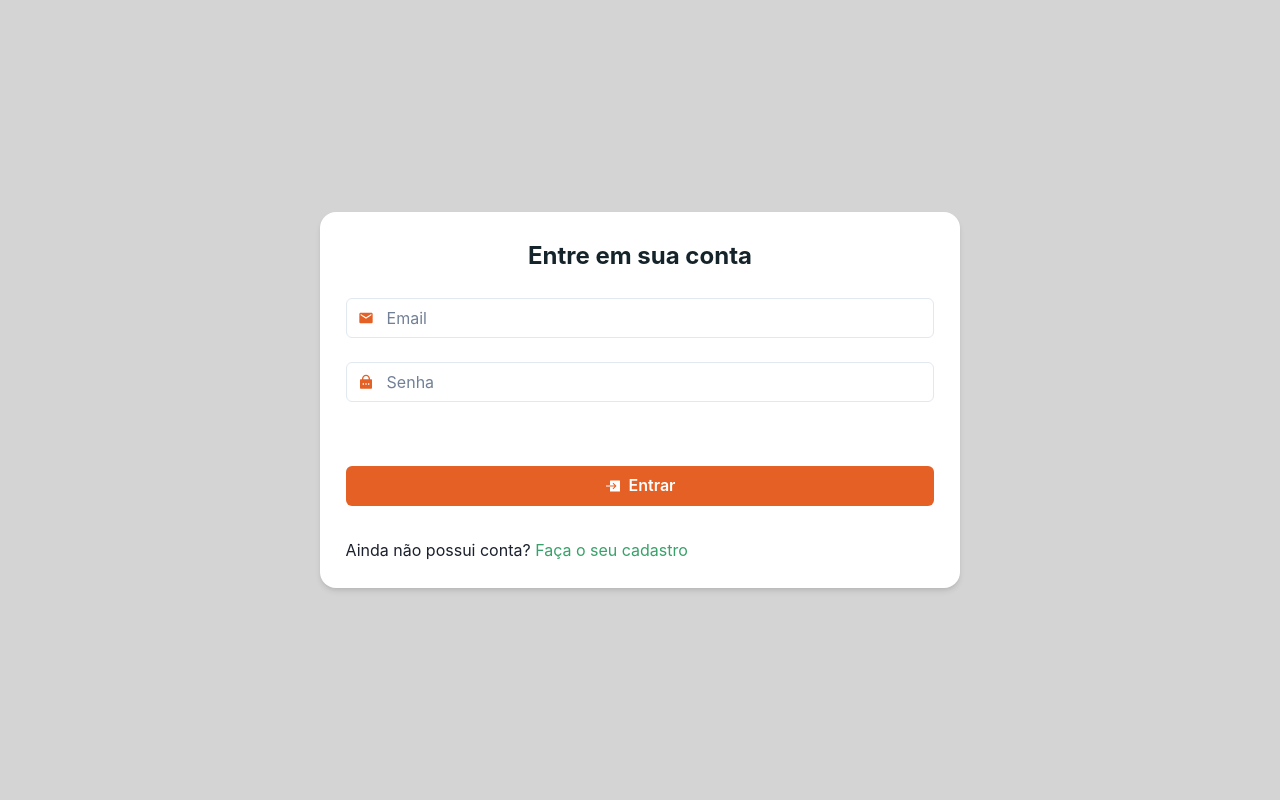
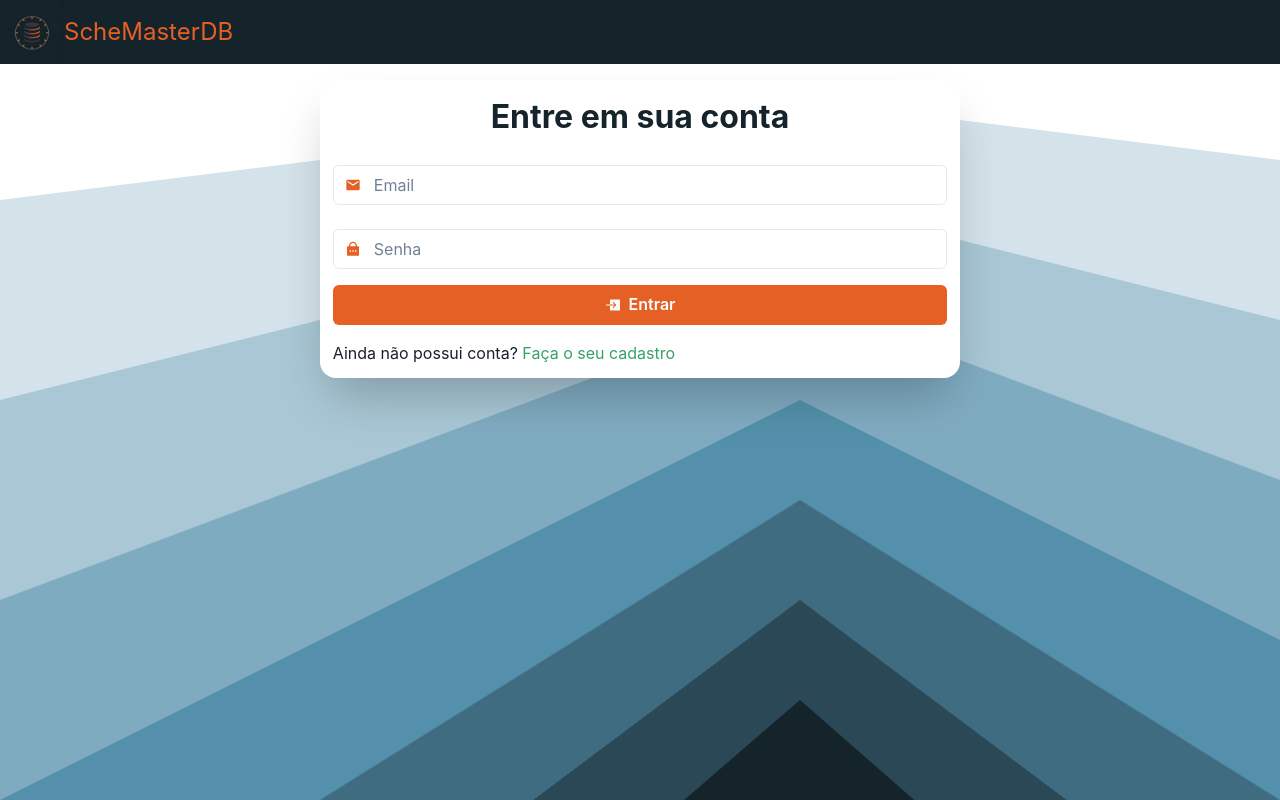
Before and after one commit to JeanLima2112/ScheMasterDB, a React (Vite) app in the folder schemasterdb_Front_End/: page /login in a window 1280 px wide. Built offline with nearby package versions, Linux system fonts and the light colour scheme.

Commit message:
login and singin page

```diff
--- a/schemasterdb_Front_End/src/components/header/Header.tsx
+++ b/schemasterdb_Front_End/src/components/header/Header.tsx
@@ -1,9 +1,27 @@
-import { Flex, Text } from "@chakra-ui/react";
+import { Flex, Image, Text } from "@chakra-ui/react";
+import { useNavigate } from "react-router-dom";
 
-export default function Header(){
-    return(
-        <Flex w='100%' h='6dvh' borderBottom='1px solid ' bg='#f6f6f6'  justifyContent='center' alignItems='center'>
-            <Text>Header</Text>
-        </Flex>
-    )
+export default function Header() {
+    const navigate = useNavigate();
+  return (
+    <Flex
+      bg="primary"
+      color="white"
+      justifyContent="space-between"
+      width="100%"
+      zIndex="1000"
+    >
+      <Flex
+      w="4rem"
+      alignItems="center"
+      cursor="pointer"
+      onClick={() => navigate("/")}
+    >
+      <Image src="src/assets/logo/favicon/android-chrome-192x192.png" />
+      <Text fontSize="1.5rem" color="secondary">
+        ScheMasterDB
+      </Text>
+    </Flex>
+    </Flex>
+  );
 }
--- a/schemasterdb_Front_End/src/pages/Enter/signin/SignIn.tsx
+++ b/schemasterdb_Front_End/src/pages/Enter/signin/SignIn.tsx
@@ -8,6 +8,7 @@ import {
   InputLeftElement,
   Link,
   Text,
+  Fade,
 } from "@chakra-ui/react";
 import { useForm } from "react-hook-form";
 import { IoEnterSharp } from "react-icons/io5";
@@ -18,6 +19,8 @@ import { Link as RouterLink, useNavigate } from "react-router-dom";
 import axios from "axios";
 import { UserCreate } from "../types/type";
 import { setToken } from "../../../auth/Auth";
+import Header from "../../../components/header/Header";
+import { useEffect, useState } from "react";
 
 export default function AuthPage() {
   const {
@@ -43,32 +46,48 @@ export default function AuthPage() {
       });
   };
 
+  const [isVisible, setIsVisible] = useState(false);
+
+  useEffect(() => {
+    setIsVisible(true);
+  }, []);
+
   return (
     <Flex
       alignItems="center"
-      justifyContent="center"
       minH="100vh"
       direction="column"
       gap="1rem"
-      bg="#d4d4d4" // Você pode usar uma cor padrão aqui ou definir uma variável de cor
+      bgImage="url('./src/assets/background/cornered-stairs.svg')"
+      bgSize="cover"
     >
+      <Header />
+      <Fade in={isVisible}>
         <Flex
           direction="column"
           minW="40rem"
-        gap="2rem"
+          gap="1rem"
           bg="white"
           p="2%"
           borderRadius="1rem"
-        boxShadow="md" // Adicione uma sombra para dar mais profundidade
+          boxShadow="2xl"
+          transform={isVisible ? "translateY(0)" : "translateY(20px)"}
+          opacity={isVisible ? 1 : 0}
+          transition="transform 0.5s ease, opacity 0.5s ease"
         >
           <Flex direction="column" gap="1.5rem">
-          <Text fontSize="2xl" fontWeight="bold" textAlign="center" color="primary">
+            <Text
+              fontSize="2rem"
+              fontWeight="bold"
+              textAlign="center"
+              color="primary"
+            >
               Entre em sua conta
             </Text>
 
             <FormControl isInvalid={!!errors?.email}>
               <InputGroup color="secondary">
-              <InputLeftElement  pointerEvents="none">
+                <InputLeftElement pointerEvents="none">
                   <MdEmail />
                 </InputLeftElement>
                 <Input
@@ -122,7 +141,6 @@ export default function AuthPage() {
             color="text"
             variant="solid"
             w="100%"
-          mt="2rem"
             gap=".5rem"
             onClick={() => handleSubmit(onSignInSubmit)()}
           >
@@ -132,11 +150,12 @@ export default function AuthPage() {
 
           <Text textAlign="start">
             Ainda não possui conta?{" "}
-          <Link as={RouterLink} to="/singup" color="accent">
+            <Link as={RouterLink} to="/signup" color="accent">
               Faça o seu cadastro
             </Link>
           </Text>
         </Flex>
+      </Fade>
     </Flex>
   );
 }
--- a/schemasterdb_Front_End/src/pages/Enter/signup/SignUp.tsx
+++ b/schemasterdb_Front_End/src/pages/Enter/signup/SignUp.tsx
@@ -7,10 +7,11 @@ import {
   Input,
   InputGroup,
   InputLeftElement,
+  Link,
   Text,
-  Link,
-  Image,
+  Fade,
 } from "@chakra-ui/react";
+import axios from "axios";
 import { useForm } from "react-hook-form";
 import { FaUser } from "react-icons/fa";
 import { GoCheckbox } from "react-icons/go";
@@ -18,10 +19,10 @@ import { IoMdPersonAdd } from "react-icons/io";
 import { MdEmail } from "react-icons/md";
 import { RiLockPasswordFill } from "react-icons/ri";
 import { Link as RouterLink, useNavigate } from "react-router-dom";
-import axios from "axios";
-
+import { setToken } from "../../../auth/Auth";
+import Header from "../../../components/header/Header";
 import { UserCreate } from "../types/type";
-import { setToken } from "../../../auth/Auth";
+import { useEffect, useState } from "react";
 
 export default function SignUp() {
   const {
@@ -32,6 +33,12 @@ export default function SignUp() {
   } = useForm<UserCreate>();
   const watchPassword = watch("password");
   const navigate = useNavigate();
+
+  const [isVisible, setIsVisible] = useState(false);
+
+  useEffect(() => {
+    setIsVisible(true);
+  }, []);
 
   const onSignUpSubmit = (data: UserCreate) => {
     console.log(data);
@@ -62,26 +69,36 @@ export default function SignUp() {
   return (
     <Flex
       alignItems="center"
-      py="2rem"
       minH="100vh"
       direction="column"
       gap="1rem"
       bgImage="url('./src/assets/background/cornered-stairs.svg')"
       bgSize="cover"
     >
+      <Header />
+      <Fade in={isVisible}>
         <Flex
           direction="column"
           minW="40rem"
-        bg="tertiary1"
-        p="1%"
+          bg="text"
+          px="5%"
+          pb="2%"
           borderRadius="1rem"
+          boxShadow="2xl"
+          transform={isVisible ? "translateY(0)" : "translateY(20px)"}
+          opacity={isVisible ? 1 : 0}
+          transition="transform 0.5s ease, opacity 0.5s ease"
         >
           <Flex justifyContent="center">
-          <Image
-            src="src\assets\favicon_removebg\apple-touch-icon.png"
-            alt="Logo"
-
-          />
+            <Text
+              fontSize="2rem"
+              fontWeight="bold"
+              textAlign="center"
+              mb="1rem"
+              color="primary"
+            >
+              Cadastre-se
+            </Text>
           </Flex>
 
           <Flex direction="column" gap="1rem">
@@ -192,7 +209,6 @@ export default function SignUp() {
                 })}
                 colorScheme="secondary"
                 iconColor="accent"
-              color="text"
               >
                 Li e aceito os{" "}
                 <Link color="accent" href="/termos" isExternal>
@@ -218,13 +234,14 @@ export default function SignUp() {
             Criar Conta
           </Button>
 
-        <Text color="text" textAlign="start">
+          <Text textAlign="start">
             Já tem uma conta?{" "}
             <Link as={RouterLink} to="/login" color="accent">
               Faça login
             </Link>
           </Text>
         </Flex>
+      </Fade>
     </Flex>
   );
 }
--- a/schemasterdb_Front_End/src/pages/Landing_Page/LandingPage.tsx
+++ b/schemasterdb_Front_End/src/pages/Landing_Page/LandingPage.tsx
@@ -16,14 +16,16 @@ const LandingPage = () => {
         bg="primary"
         color="white"
         px="1rem"
-  py="0.5rem"
+
         justifyContent="space-between"
         width="100%"
         zIndex="1000"
       >
-  <Flex w="4rem" alignItems='center'>
+        <Flex w="4rem" alignItems="center">
           <Image src="src\assets\logo\favicon\android-chrome-192x192.png" />
-    <Text fontSize='1.5rem' color='secondary'>ScheMasterDB</Text>
+          <Text fontSize="1.5rem" color="secondary">
+            ScheMasterDB
+          </Text>
         </Flex>
 
         <Stack direction="row" spacing="1.5rem" alignItems="center">
@@ -79,7 +81,6 @@ const LandingPage = () => {
         </Stack>
       </Flex>
 
-
       <Flex
         mt="80px"
         flex="1"
@@ -90,7 +91,7 @@ const LandingPage = () => {
       >
         <Container maxW="container.xl">
           <Flex direction="column" textAlign="center">
-            <Heading  size="2xl" mb={6} color="primary">
+            <Heading size="2xl" mb={6} color="primary">
               Sistema de Modelagem de Banco de Dados
             </Heading>
             <Text fontSize="xl" mb={6} color="tertiary1">
@@ -112,7 +113,7 @@ const LandingPage = () => {
 
       <Flex id="features" bg="white" py={20} justify="center">
         <Container maxW="container.xl">
-          <Heading  size="xl" mb={6} textAlign="center" color="neutral">
+          <Heading size="xl" mb={6} textAlign="center" color="neutral">
             Funcionalidades
           </Heading>
           <Text fontSize="lg" textAlign="center" color="tertiary2">
@@ -124,7 +125,7 @@ const LandingPage = () => {
 
       <Flex id="about" bg="gray.50" py={20} justify="center">
         <Container maxW="container.xl">
-          <Heading  size="xl" mb={6} textAlign="center" color="neutral">
+          <Heading size="xl" mb={6} textAlign="center" color="neutral">
             Sobre Nós
           </Heading>
           <Text fontSize="lg" textAlign="center" color="tertiary1">
--- a/schemasterdb_Front_End/src/pages/Router.tsx
+++ b/schemasterdb_Front_End/src/pages/Router.tsx
@@ -9,7 +9,7 @@ const Router = () => {
   return (
     <Routes>
       <Route path="/" element={<LandingPage />} />
-      <Route path="/singup" element={<SignUp />} />
+      <Route path="/signup" element={<SignUp />} />
       <Route path="/login" element={<AuthPage />} />
       <Route path="/workspace" element={<WorkSpace />} />
       <Route path="/projects" element={<Projects />} />
```
Lines whose indentation alone changed are shown as unchanged.
